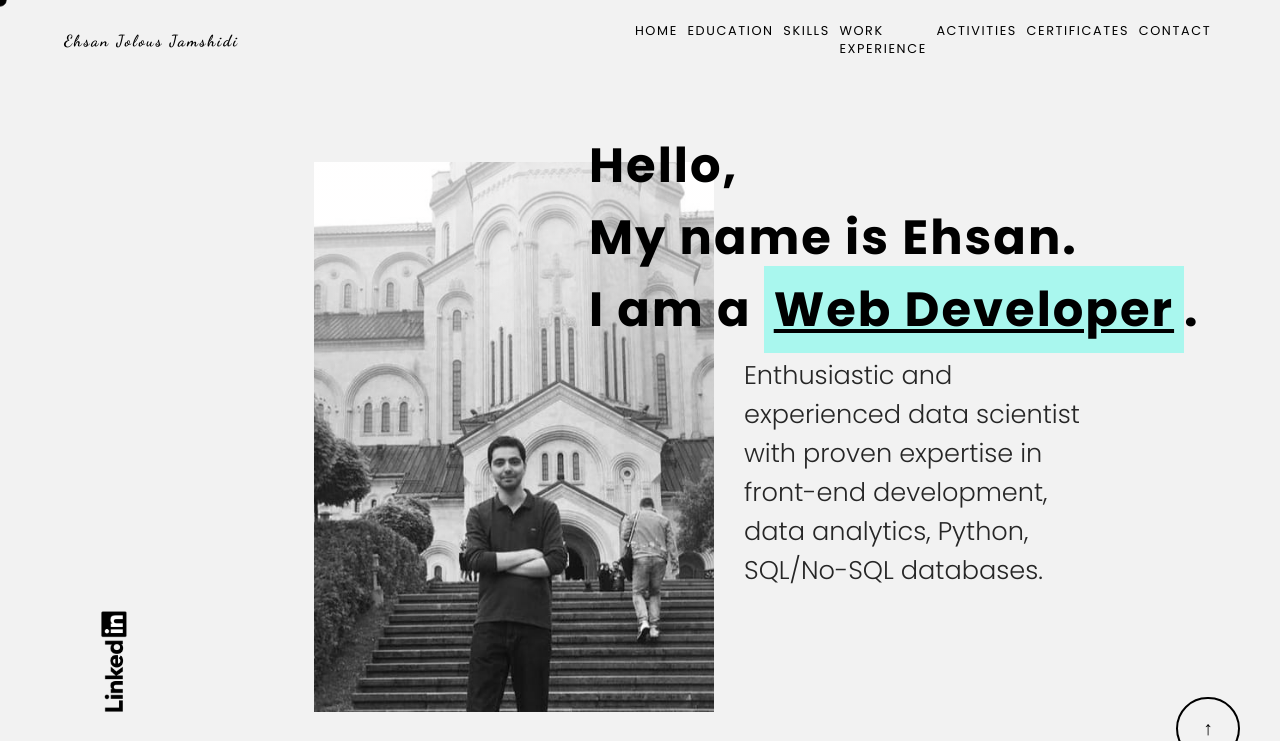
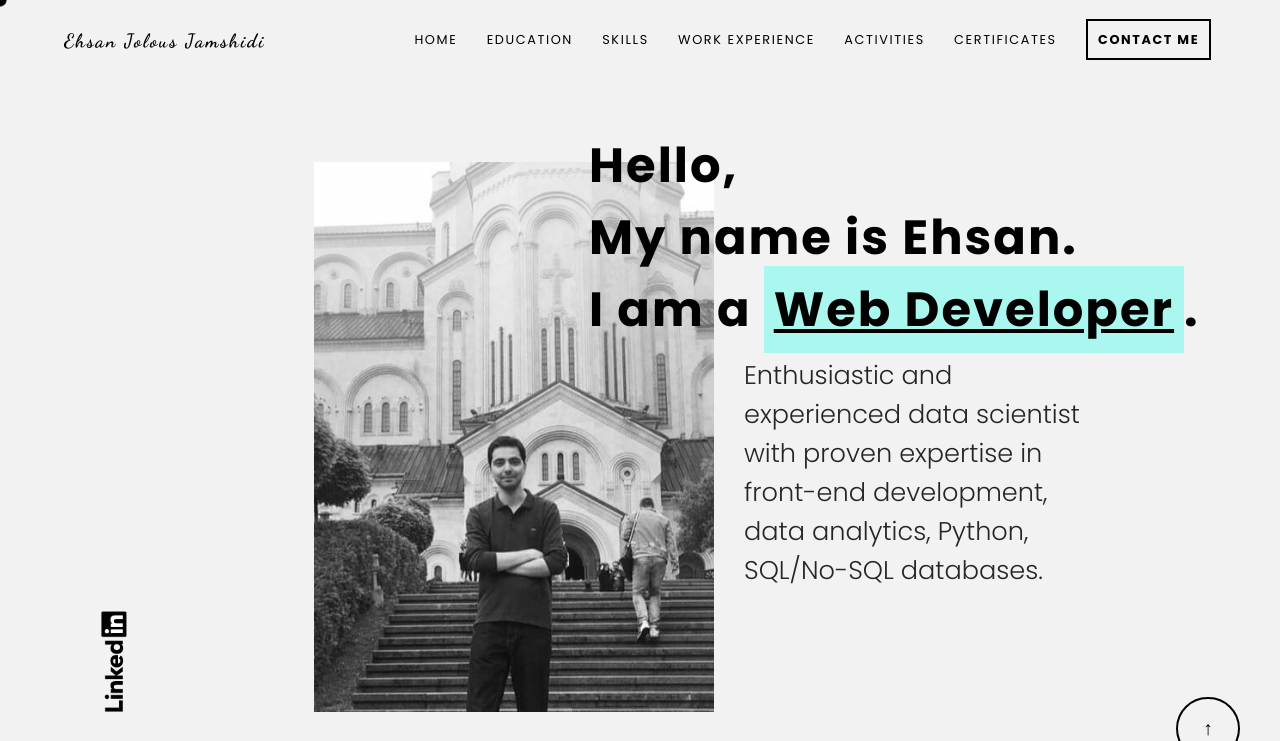
Before and after one commit to jolous/my_website, a PHP site: page / in a window 1280 px wide. Shown: the top 741 px of the page. Run offline with PHP 8.4, Linux system fonts and the light colour scheme.

Commit message:
contact me

```diff
--- a/css/style.css
+++ b/css/style.css
@@ -260,17 +260,18 @@ nav {
 	justify-content: space-between;
 	list-style: none;
 	letter-spacing: .1rem;
+	width: 70%;
 
 }
 
-.nav-links,
 nav h1 {
 	flex: 1;
+
 }
 
 nav h1 {
 	font-family: 'Dancing Script', cursive;
-	font-size: 1rem;
+	font-size: 1.2rem;
 }
 
 .nav-links li {
@@ -282,6 +283,12 @@ nav h1 {
 	font-weight: 400;
 	text-decoration: none;
 	color: black;
+}
+
+#contact{
+	border: 2px solid #000;
+	padding: 10px;
+	font-weight: bold;
 }
 
 .cursor {
--- a/index.html
+++ b/index.html
@@ -91,7 +91,7 @@
 			<li><a href="#workSection">WORK EXPERIENCE</a></li>
 			<li><a href="#activitiesSection">ACTIVITIES</a></li>
 			<li><a href="#certificatesSection">CERTIFICATES</a></li>
-			<li><a href="#contactSection">CONTACT</a></li>
+			<li><a href="mailto:&#101;&#106;&#046;&#106;&#097;&#109;&#115;&#104;&#105;&#100;&#105;&#064;&#103;&#109;&#097;&#105;&#108;&#046;&#099;&#111;&#109;" id="contact">CONTACT ME</a></li>
 		</ul>
 	</nav>
 
```
